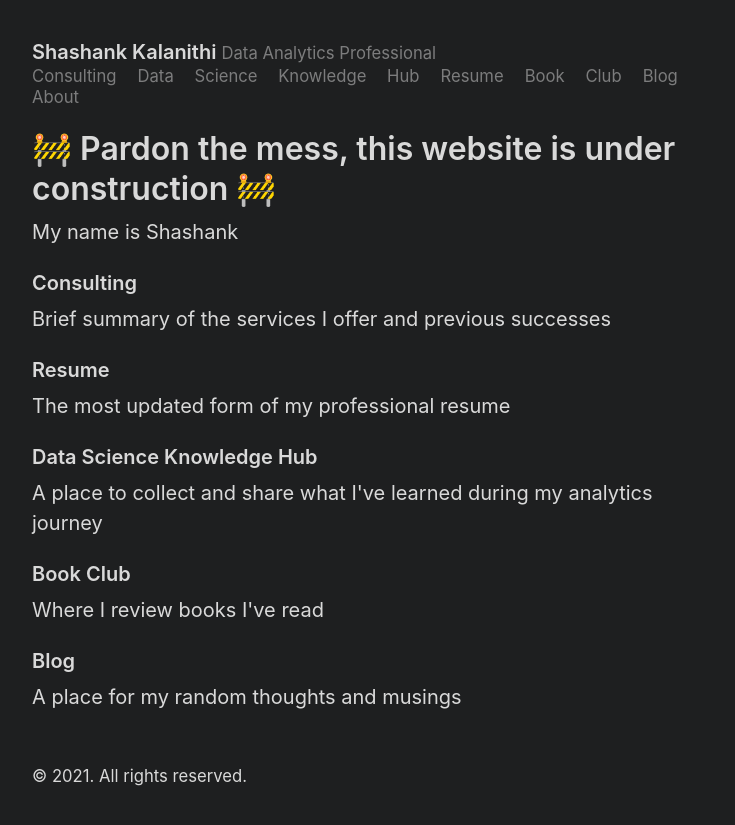
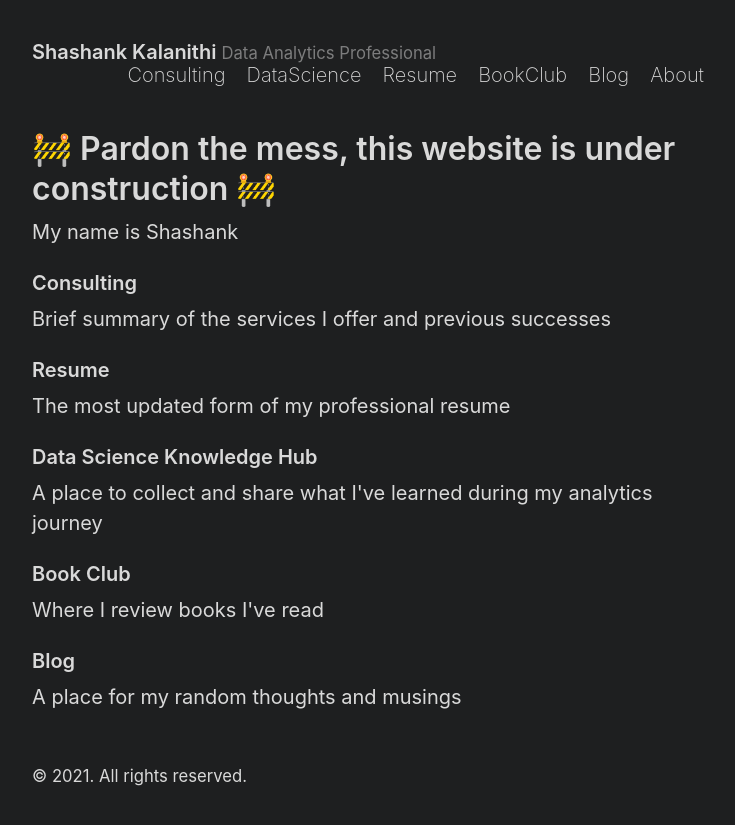
Before and after one commit to kshashank03/kshashank03.github.io, a Jekyll site: the page built from index.html, in a window 1280 px wide. Shown: the top 825 px of the page, without its empty margins (272-1007 px from the left). Built offline with Jekyll 4.4.1, drawn with Linux system fonts in a browser that asks for light colours; the list of posts is cut into pages by our own code.

Commit message:
testing shrinking the navbar

```diff
--- a/_config.yml
+++ b/_config.yml
@@ -45,13 +45,13 @@
   - title: Consulting
     url: /consulting
 
-  - title: Data Science Knowledge Hub
+  - title: DataScience
     url: /data_science
 
   - title: Resume
     url: /resume
 
-  - title: Book Club
+  - title: BookClub
     url: /book_club
 
   - title: Blog
--- a/_layouts/default.html
+++ b/_layouts/default.html
@@ -11,7 +11,7 @@
 
           <nav class="nav">
             {% for nav in site.nav %}
-            <small><a href="{{ nav.url }}">{{ nav.title }}</a></small>
+            <extrasmall><a href="{{ nav.url }}">{{ nav.title }}</a></extrasmall>
             {% endfor %}
           </nav>
         </h3>
--- a/_sass/_masthead.scss
+++ b/_sass/_masthead.scss
@@ -20,6 +20,10 @@
     font-weight: 400;
     opacity: 0.5;
   }
+
+  extrasmall {
+    font-weight: 200;
+  }
 }
 
 // Navbar styles
```
